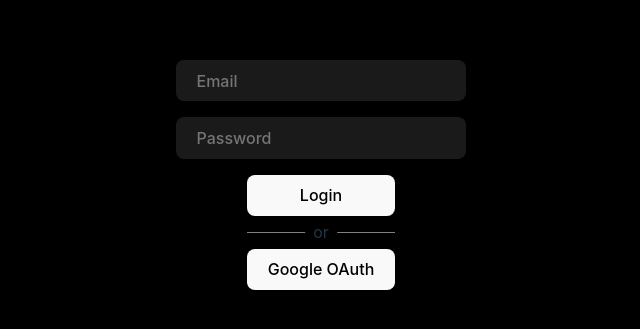
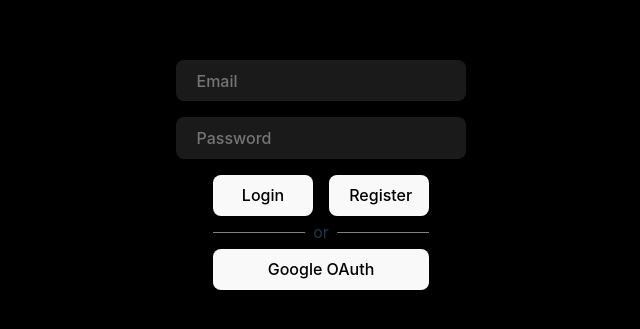
Before and after one commit to SEP6K/KMDb, a React (Vite) app: page /login in a window 1280 px wide. Shown: the part 225-554 px from the top of the page, without its empty margins (319-959 px from the left). Built offline with nearby package versions, Linux system fonts and the light colour scheme; no server answers.

Commit message:
link to register

```diff
--- a/src/pages/login/login.tsx
+++ b/src/pages/login/login.tsx
@@ -44,9 +44,28 @@
           gap: "16px",
           flexDirection: "column",
           position: "relative",
+          width: "216px",
         }}
       >
-        <button onClick={signIn}>Login</button>
+        <div
+          style={{
+            width: "100%",
+            display: "flex",
+            justifyContent: "space-between",
+            alignItems: "center",
+            gap: "16px",
+          }}
+        >
+          <button style={{ width: "100px" }} onClick={signIn}>
+            Login
+          </button>
+          <button
+            style={{ width: "100px" }}
+            onClick={() => navigate("/register")}
+          >
+            Register
+          </button>
+        </div>
         <div
           style={{
             height: "1px",
```
